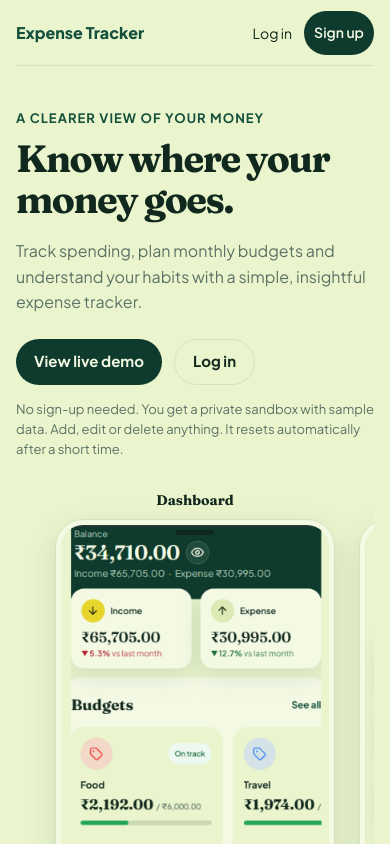
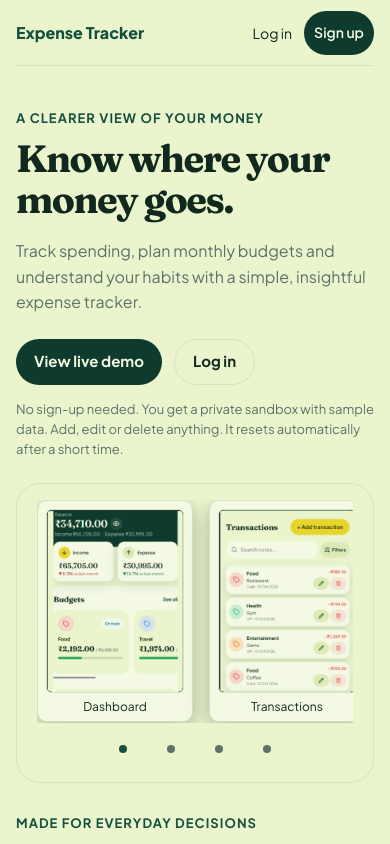
Before and after one commit to Anamikakathait12/expense-tracker, a React (Vite) app in the folder frontend/: page / in a window 390 px wide. Shown: the top 844 px of the page. Built offline with nearby package versions, Linux system fonts and the light colour scheme; no server answers.

Commit message:
feat: add polaroid-style screenshot gallery to landing page

```diff
--- a/frontend/src/components/ScreenshotShowcase.jsx
+++ b/frontend/src/components/ScreenshotShowcase.jsx
@@ -1,4 +1,6 @@
 import { useEffect, useRef, useState } from "react";
+import { createPortal } from "react-dom";
+import Modal from "./Modal";
 
 const screenshots = [
   {
@@ -41,22 +43,23 @@ const screenshots = [
 
 export default function ScreenshotShowcase() {
   const scrollerRef = useRef(null);
+  const openerRef = useRef(null);
   const [activeIndex, setActiveIndex] = useState(0);
   const [failedImages, setFailedImages] = useState(() => new Set());
+  const [selectedScreenshot, setSelectedScreenshot] = useState(null);
 
   useEffect(() => {
     const scroller = scrollerRef.current;
     if (!scroller) return undefined;
 
     const updateActiveIndex = () => {
-      const scrollerCenter = scroller.getBoundingClientRect().left + scroller.clientWidth / 2;
+      const scrollerLeft = scroller.getBoundingClientRect().left;
       const items = scroller.querySelectorAll("[data-shots-item]");
       let closestIndex = 0;
       let closestDistance = Infinity;
 
       items.forEach((item, index) => {
-        const rect = item.getBoundingClientRect();
-        const distance = Math.abs(rect.left + rect.width / 2 - scrollerCenter);
+        const distance = Math.abs(item.getBoundingClientRect().left - scrollerLeft);
         if (distance < closestDistance) {
           closestDistance = distance;
           closestIndex = index;
@@ -88,18 +91,21 @@ export default function ScreenshotShowcase() {
     };
   }, []);
 
+  useEffect(() => {
+    if (!selectedScreenshot && openerRef.current) {
+      openerRef.current.focus();
+      openerRef.current = null;
+    }
+  }, [selectedScreenshot]);
+
   const showScreenshot = (index) => {
     const scroller = scrollerRef.current;
     const item = scroller?.querySelectorAll("[data-shots-item]")[index];
     if (!scroller || !item) return;
 
-    const itemRect = item.getBoundingClientRect();
-    const scrollerRect = scroller.getBoundingClientRect();
     const left = scroller.scrollLeft
-      + itemRect.left
-      + itemRect.width / 2
-      - scrollerRect.left
-      - scroller.clientWidth / 2;
+      + item.getBoundingClientRect().left
+      - scroller.getBoundingClientRect().left;
     const reduceMotion = window.matchMedia("(prefers-reduced-motion: reduce)").matches;
     scroller.scrollTo({ left, behavior: reduceMotion ? "auto" : "smooth" });
   };
@@ -123,6 +129,11 @@ export default function ScreenshotShowcase() {
     });
   };
 
+  const openScreenshot = (event, screenshot) => {
+    openerRef.current = event.currentTarget;
+    setSelectedScreenshot(screenshot);
+  };
+
   return (
     <section className="shots-showcase">
       <div
@@ -134,17 +145,19 @@ export default function ScreenshotShowcase() {
         onKeyDown={handleKeyDown}
       >
         {screenshots.map((screenshot, index) => (
-          <article
-            className="shots-card"
-            data-shots-item
-            key={screenshot.id}
+          <article className="shots-card" data-shots-item key={screenshot.id}>
+            <button
+              className="shots-preview-button"
+              type="button"
+              aria-label={`View ${screenshot.label} screenshot`}
+              disabled={failedImages.has(screenshot.id)}
+              onClick={(event) => openScreenshot(event, screenshot)}
             >
-            <h2 className="shots-label">{screenshot.label}</h2>
-            <div className="shots-phone">
+              <span className="shots-frame">
                 {failedImages.has(screenshot.id) ? (
-                <div className="shots-fallback">
-                  <span>Product screenshots coming soon</span>
-                </div>
+                  <span className="shots-fallback">
+                    Product screenshots coming soon
+                  </span>
                 ) : (
                   <img
                     src={screenshot.src}
@@ -156,9 +169,10 @@ export default function ScreenshotShowcase() {
                     onError={() => handleImageError(screenshot.id)}
                   />
                 )}
-              <span className="shots-notch" aria-hidden="true" />
-            </div>
-            <p className="shots-caption">{screenshot.caption}</p>
+              </span>
+              <span className="shots-label">{screenshot.label}</span>
+            </button>
+            <span className="shots-sr-only">{screenshot.caption}</span>
           </article>
         ))}
       </div>
@@ -176,6 +190,24 @@ export default function ScreenshotShowcase() {
           </button>
         ))}
       </div>
+      {selectedScreenshot && (
+        createPortal(
+          <Modal
+            title={selectedScreenshot.label}
+            onClose={() => setSelectedScreenshot(null)}
+          >
+            <img
+              className="shots-modal-image"
+              src={selectedScreenshot.src}
+              alt={selectedScreenshot.alt}
+              width={selectedScreenshot.width}
+              height={selectedScreenshot.height}
+              style={{ maxWidth: `min(100%, ${selectedScreenshot.width}px)` }}
+            />
+          </Modal>,
+          document.body,
+        )
+      )}
     </section>
   );
 }
--- a/frontend/src/index.css
+++ b/frontend/src/index.css
@@ -466,25 +466,31 @@ tr:last-child td { border-bottom: 0; }
 .landing-footer { display: flex; justify-content: space-between; align-items: center; gap: 16px; padding: 22px 0; border-top: 1px solid var(--border); color: var(--muted); font-size: 14px; }
 .landing-footer a { color: var(--accent); }
 
-.shots-showcase { grid-column: 1 / -1; width: 100%; min-width: 0; display: flex; flex-direction: column; gap: 12px; }
-.shots-scroller { display: grid; grid-template-columns: repeat(4, minmax(0, 1fr)); align-items: start; gap: 24px; width: 100%; min-width: 0; }
-.shots-card { display: flex; min-width: 0; flex-direction: column; align-items: center; gap: 10px; text-align: center; }
-.shots-label { margin: 0; color: var(--text); font-size: 14px; font-weight: 700; }
-.shots-phone { position: relative; width: 100%; max-width: 300px; aspect-ratio: 9 / 16; overflow: hidden; padding: 5px; border: 1px solid var(--border); border-radius: 28px; background: var(--card); box-shadow: var(--shadow-card); }
-.shots-phone img { display: block; width: 100%; height: 100%; border-radius: 22px; object-fit: cover; object-position: top center; }
-.shots-fallback { display: grid; width: 100%; height: 100%; place-items: center; padding: 24px; border: 1px dashed var(--border); border-radius: 22px; background: var(--card); color: var(--muted); font-size: 14px; line-height: 1.5; text-align: center; }
-.shots-notch { position: absolute; z-index: 1; top: 10px; left: 50%; width: 38px; height: 5px; transform: translateX(-50%); border-radius: 999px; background: var(--text); }
-.shots-caption { max-width: 260px; margin: 0; color: var(--muted); font-size: 13px; line-height: 1.45; }
-.shots-card:nth-child(even) { margin-top: 24px; }
-.shots-dots { display: none; justify-content: center; align-items: center; gap: 4px; }
-.shots-dot { display: grid; width: 44px; height: 44px; place-items: center; padding: 0; border: 0; border-radius: 50%; background: transparent; cursor: pointer; }
+.shots-showcase { grid-column: 1 / -1; width: 100%; min-width: 0; overflow: hidden; margin: -24px 0 -76px; padding: 28px 20px 20px; border: 1px solid var(--border); border-radius: 24px; background: var(--bg); }
+.shots-scroller { display: flex; justify-content: center; gap: clamp(12px, 3vw, 32px); width: 100%; min-width: 0; }
+.shots-card { flex: 0 0 150px; min-width: 0; }
+.shots-card + .shots-card { margin-left: calc(-1 * clamp(12px, 3vw, 32px)); }
+.shots-card:nth-child(1) { --tilt: -3deg; --dy: 0px; }
+.shots-card:nth-child(2) { --tilt: 2deg; --dy: 10px; }
+.shots-card:nth-child(3) { --tilt: -2deg; --dy: 2px; }
+.shots-card:nth-child(4) { --tilt: 3deg; --dy: 8px; }
+.shots-preview-button { position: relative; z-index: 0; display: flex; width: 100%; flex-direction: column; align-items: center; padding: 8px 8px 0; border: 1px solid var(--border); border-radius: 10px; background: var(--card); color: var(--text); box-shadow: 0 4px 14px rgba(16, 40, 29, 0.18), var(--shadow-card); cursor: pointer; transform: translateY(var(--dy)) rotate(var(--tilt)); transform-origin: center center; transition: transform 200ms ease; }
+.shots-preview-button:hover, .shots-preview-button:focus-visible { z-index: 2; transform: rotate(0) translateY(-6px) scale(1.03); }
+.shots-frame { display: block; width: 100%; aspect-ratio: 3 / 4; overflow: hidden; border: 1px solid var(--border); border-radius: 6px; background: var(--text); }
+.shots-frame img { display: block; width: 100%; height: 100%; border-radius: 5px; object-fit: cover; object-position: top center; }
+.shots-label { display: grid; width: 100%; height: 28px; flex: 0 0 28px; place-items: center; color: var(--text); font-size: 0.75rem; line-height: 1.2; }
+.shots-fallback { display: grid; width: 100%; height: 100%; place-items: center; padding: 12px; border-radius: 5px; background: var(--card); color: var(--muted); font-size: 0.75rem; line-height: 1.4; text-align: center; }
+.shots-sr-only { display: block; width: 1px; height: 1px; margin: 0 auto; overflow: hidden; white-space: nowrap; clip-path: inset(50%); }
+.shots-dots { display: none; justify-content: center; align-items: center; gap: 4px; margin-top: 4px; }
+.shots-dot { display: grid; width: 44px; height: 44px; flex: 0 0 44px; place-items: center; padding: 0; border: 0; border-radius: 50%; background: transparent; cursor: pointer; }
 .shots-dot-indicator { width: 8px; height: 8px; border-radius: 50%; background: var(--muted); }
 .shots-dot[aria-current="true"] .shots-dot-indicator { background: var(--accent); }
-.shots-scroller:focus-visible, .shots-dot:focus-visible { outline: 3px solid var(--accent); outline-offset: 3px; }
+.shots-preview-button:focus-visible, .shots-dot:focus-visible, .shots-scroller:focus-visible { outline: 3px solid var(--accent); outline-offset: 3px; }
+.shots-modal-image { display: block; width: auto; height: auto; margin: 0 auto; }
 
 @media (min-width: 600px) and (max-width: 999px) {
-  .shots-scroller { grid-template-columns: repeat(2, minmax(0, 1fr)); }
-  .shots-card:nth-child(even) { margin-top: 0; }
+  .shots-showcase { margin: -4px 0 -56px; }
+  .shots-card { flex-basis: 130px; }
 }
 
 /* Demo entry and in-app demo guidance */
@@ -517,11 +523,19 @@ tr:last-child td { border-bottom: 0; }
 }
 
 @media (max-width: 599px) {
-  .shots-scroller { display: flex; gap: 24px; overflow-x: auto; overflow-y: hidden; padding: 4px max(0px, calc((100% - min(72vw, 300px)) / 2)) 12px; overscroll-behavior-x: contain; scroll-snap-type: x mandatory; scrollbar-width: none; -webkit-overflow-scrolling: touch; }
+  .shots-showcase { margin: -4px 0 -46px; padding: 16px 20px 11px; }
+  .shots-scroller { justify-content: flex-start; gap: 16px; overflow-x: auto; overflow-y: hidden; padding: 0 calc(100% - clamp(130px, 40vw, 160px)) 0 0; overscroll-behavior-x: contain; scroll-snap-type: x mandatory; scrollbar-width: none; -webkit-overflow-scrolling: touch; }
   .shots-scroller::-webkit-scrollbar { display: none; }
-  .shots-card { flex: 0 0 min(72vw, 300px); scroll-snap-align: center; scroll-snap-stop: always; }
-  .shots-card:nth-child(even) { margin-top: 0; }
+  .shots-card { flex: 0 0 clamp(130px, 40vw, 160px); margin-left: 0; scroll-snap-align: start; scroll-snap-stop: always; }
+  .shots-card + .shots-card { margin-left: 0; }
+  .shots-preview-button, .shots-preview-button:hover, .shots-preview-button:focus-visible { transform: none; transition: none; }
+  .shots-preview-button:hover, .shots-preview-button:focus-visible { z-index: 2; }
   .shots-dots { display: flex; }
+}
+
+@media (prefers-reduced-motion: reduce) {
+  .shots-preview-button { transition: none; }
+  .shots-scroller, .shots-dot, .shots-dot-indicator { scroll-behavior: auto; transition: none; animation: none; }
 }
 
 @media (max-width: 380px) {
```
Lines whose indentation alone changed are shown as unchanged.
